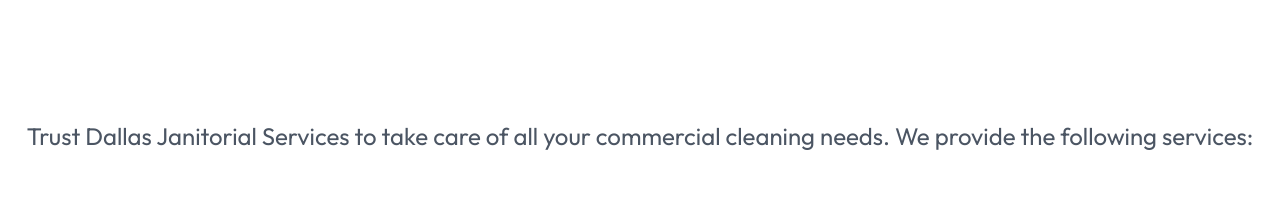
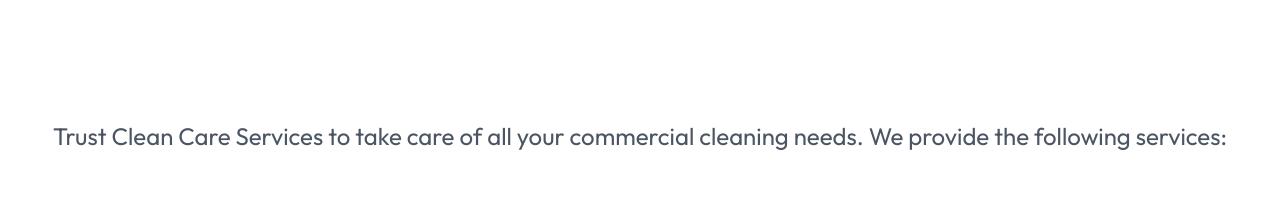
Before and after one commit to DaniyalGulzar/Clean-Care, a Next.js app: page / in a window 1280 px wide. Shown: the part 2540-2750 px from the top of the page. Built offline with nearby package versions, Linux system fonts and the light colour scheme; no server answers.

Commit message:
company name change

```diff
--- a/src/components/Home.tsx
+++ b/src/components/Home.tsx
@@ -235,7 +235,7 @@
             Our Local Commercial Cleaning & Janitorial Services
           </span>
           <span className="text-sm md:text-lg lg:text-2xl text-center text-gray-600 mb-5">
-            Trust Dallas Janitorial Services to take care of all your commercial
+            Trust Clean Care Services to take care of all your commercial
             cleaning needs. We provide the following services:
           </span>
         </div>
```
Also changed, not shown: 1 other file (tests, documents, lock files or other folders).
